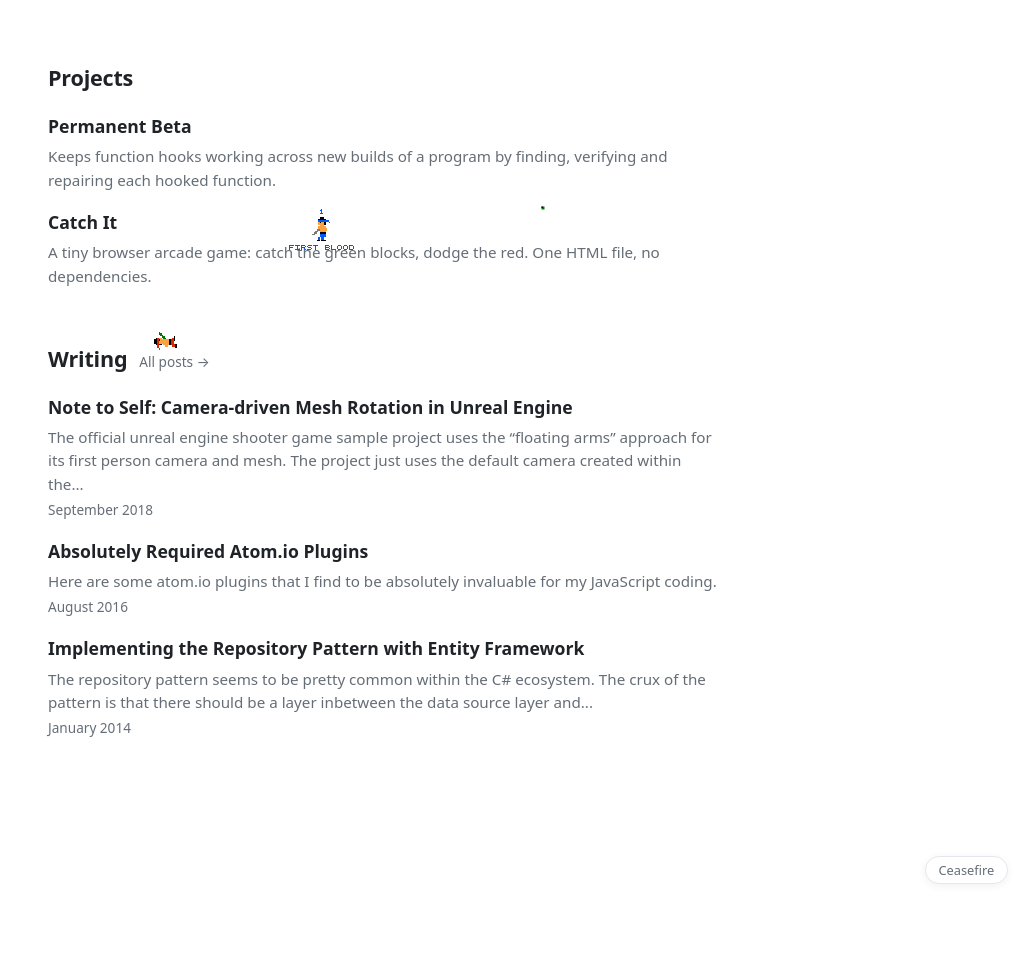
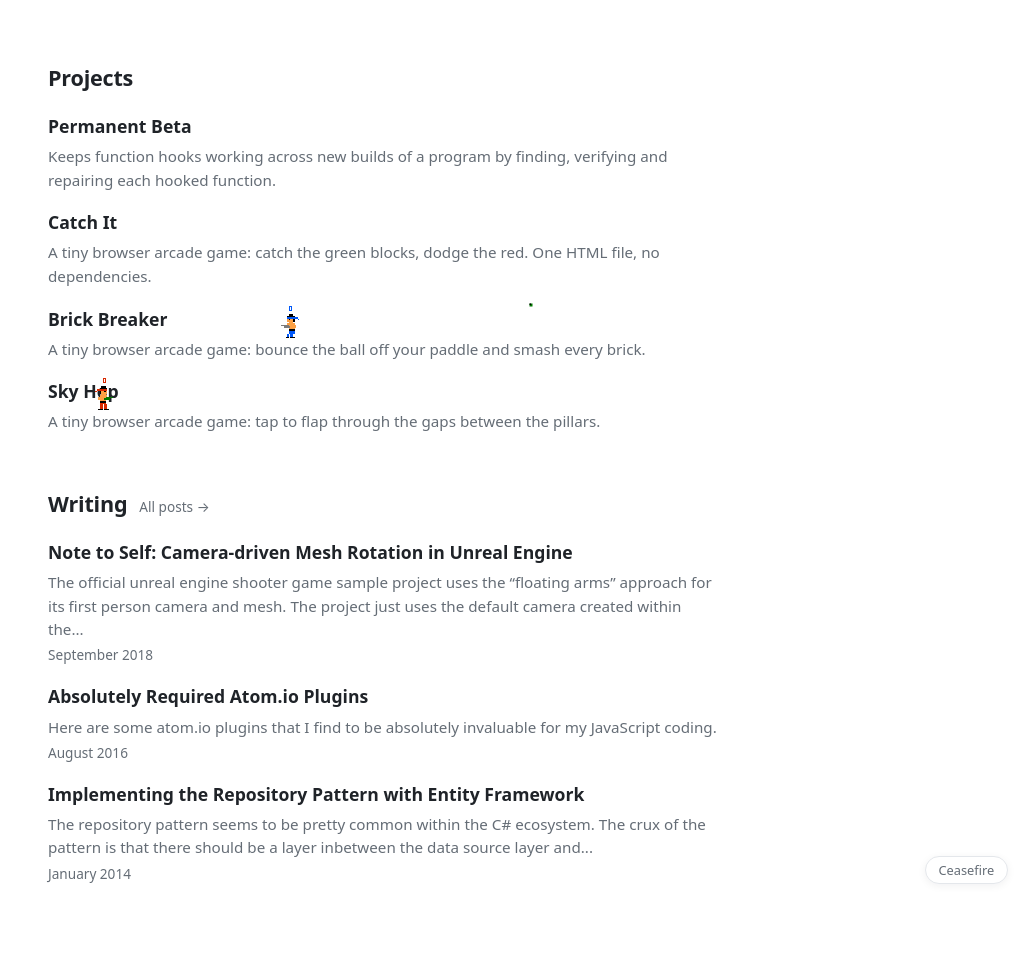
Before and after one commit to ryancole/ryancole.github.com, a Jekyll site: the page built from index.html, in a window 1280 px wide. Shown: the whole page, without its empty margins (256-1280 px from the left). Built offline with Jekyll 4.4.1, drawn with Linux system fonts in a browser that asks for light colours; before the commit the page ends 900 px from its top, so only the background shows below that.

Commit message:
Add Brick Breaker and Sky Hop to projects list
Co-Authored-By: Claude Opus 5.5 <noreply@anthropic.com>

```diff
--- a/index.html
+++ b/index.html
@@ -17,6 +17,18 @@ description: Projects and writing by Ryan Cole on programming, technology and ga
       <a href="/browser-games/catch-it/">
         <span class="project-name">Catch It</span>
         <span class="project-desc">A tiny browser arcade game: catch the green blocks, dodge the red. One HTML file, no dependencies.</span>
+      </a>
+    </li>
+    <li>
+      <a href="/browser-games/brick-breaker/">
+        <span class="project-name">Brick Breaker</span>
+        <span class="project-desc">A tiny browser arcade game: bounce the ball off your paddle and smash every brick.</span>
+      </a>
+    </li>
+    <li>
+      <a href="/browser-games/sky-hop/">
+        <span class="project-name">Sky Hop</span>
+        <span class="project-desc">A tiny browser arcade game: tap to flap through the gaps between the pillars.</span>
       </a>
     </li>
   </ul>
```
